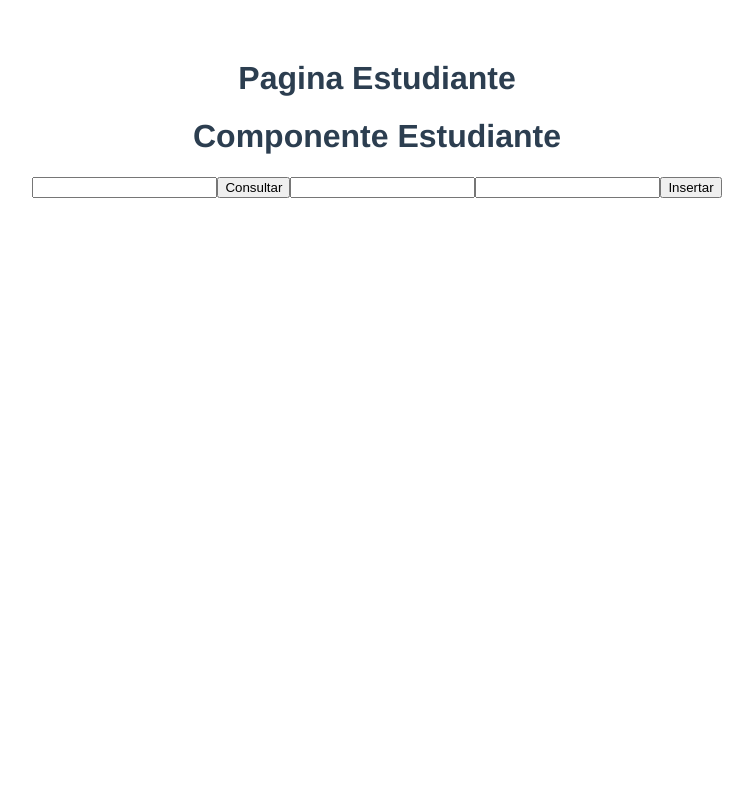
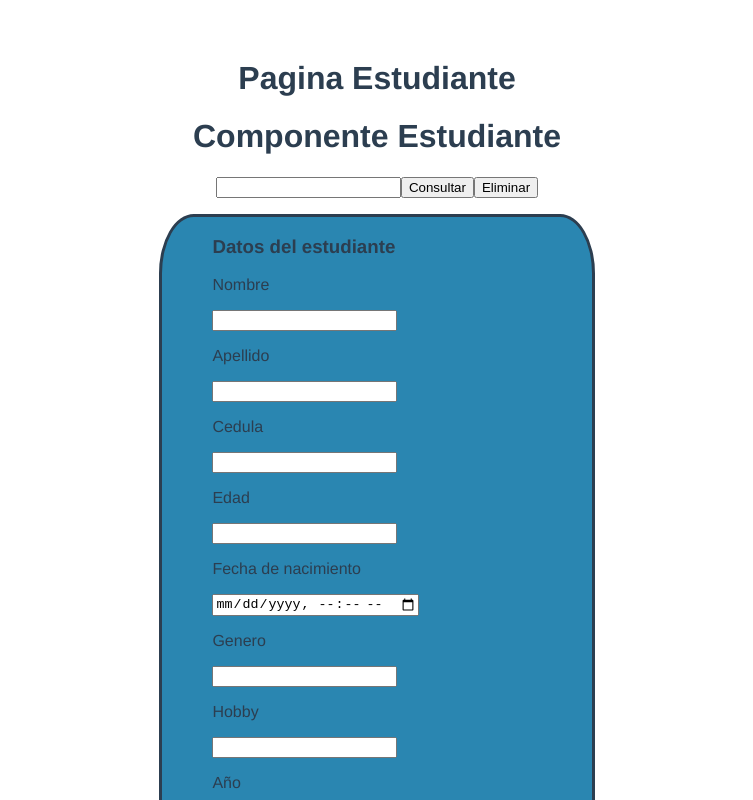
Before and after one commit to GeoWillC/pw_vue_u3_p5_gc, a Vue app: page / in a window 1280 px wide. Shown: the top 800 px of the page, without its empty margins (263-1016 px from the left). Built offline with nearby package versions, Linux system fonts and the light colour scheme.

Commit message:
Taller 34 completado

```diff
--- a/src/components/Estudiante.vue
+++ b/src/components/Estudiante.vue
@@ -2,9 +2,32 @@
   <h1>Componente Estudiante</h1>
   <input v-model="id" type="text">
   <button @click="consultarPorId">Consultar</button>
-  <input v-model="nombre" type="text">
-  <input v-model="apellido" type="text">
-  <button @click="insertar">Insertar</button>
+  <button @click="consultarPorId">Eliminar</button>
+  <p></p>
+  <div class="form">
+    <h3>Datos del estudiante</h3>
+    <p>Nombre</p>
+    <input v-model="nombre" type="text">
+    <p>Apellido</p>
+    <input v-model="apellido" type="text">
+    <p>Cedula</p>
+    <input v-model="cedula" type="text">
+    <p>Edad</p>
+    <input v-model="edad" type="text">
+    <p>Fecha de nacimiento</p>
+    <input v-model="fechaNacimiento" type="datetime-local" >
+    <p>Genero</p>
+    <input v-model="genero" type="text">
+    <p>Hobby</p>
+    <input v-model="hobby" type="text">
+    <p>Año</p>
+    <input v-model="anio" type="text">
+    <p>Paralelo</p>
+    <input v-model="paralelo" type="text">
+    <p></p>
+    <button @click="insertar">Insertar</button>
+    <p></p>
+  </div>
 </template>
 
 <script>
@@ -16,7 +39,14 @@ export default {
     return {
       id: null,
       nombre: null,
-      apellido: null
+      apellido: null,
+      cedula: null,
+      edad: null,
+      fechaNacimiento: null,
+      genero: null,
+      hobby: null,
+      anio: null,
+      paralelo: null
     }
   },
   methods: {
@@ -25,6 +55,13 @@ export default {
       const data = await consultarEstudianteIdFachada(this.id);
       this.nombre = data.name
       this.apellido = data.apellido
+      this.cedula = data.cedula
+      this.edad = data.edad
+      this.fechaNacimiento = data.fechaNacimiento
+      this.genero = data.genero
+      this.hobby = data.hobby
+      this.anio = data.anio
+      this.paralelo = data.paralelo
       console.log('Desde componente')
       console.log(data)
     },
@@ -33,13 +70,13 @@ export default {
       const estuBody = {
         name: this.nombre,
         apellido: this.apellido,
-        genero: "M",
-        fechaNacimiento: "2002-05-16T00:00:00",
-        cedula: "1232312312",
-        edad: "22",
-        hobby: "futbol",
-        paralelo: "B",
-        anio: "3 BGU"
+        genero: this.genero,
+        fechaNacimiento: this.fechaNacimiento,
+        cedula: this.cedula,
+        edad: this.edad,
+        hobby: this.hobby,
+        paralelo: this.paralelo,
+        anio: this.anio
       }
       await insertarFachada(estuBody);
       console.log(estuBody)
@@ -52,4 +89,24 @@ export default {
 </script>
 
   <!-- Add "scoped" attribute to limit CSS to this component only -->
-<style scoped></style>
+<style scoped>
+ .form{
+  border-style: solid;
+  margin-left: auto;
+    margin-right: auto;
+  border-radius: 8%;
+  width: 30%;
+  padding-left: 10px;
+  text-align: left;
+  padding-left: 50px;
+  background-color: rgb(42, 134, 177);
+
+
+ }
+ p{
+
+ }
+ h3{
+
+ }
+ </style>
```
